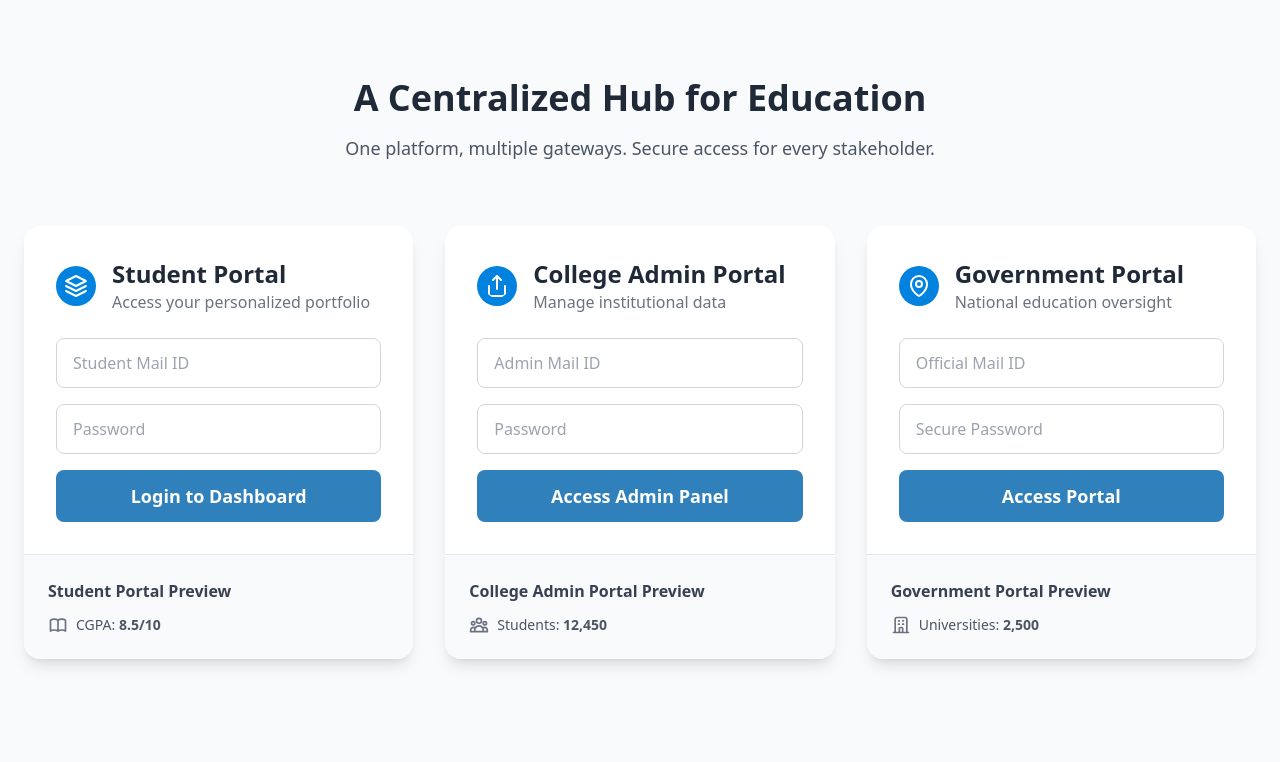
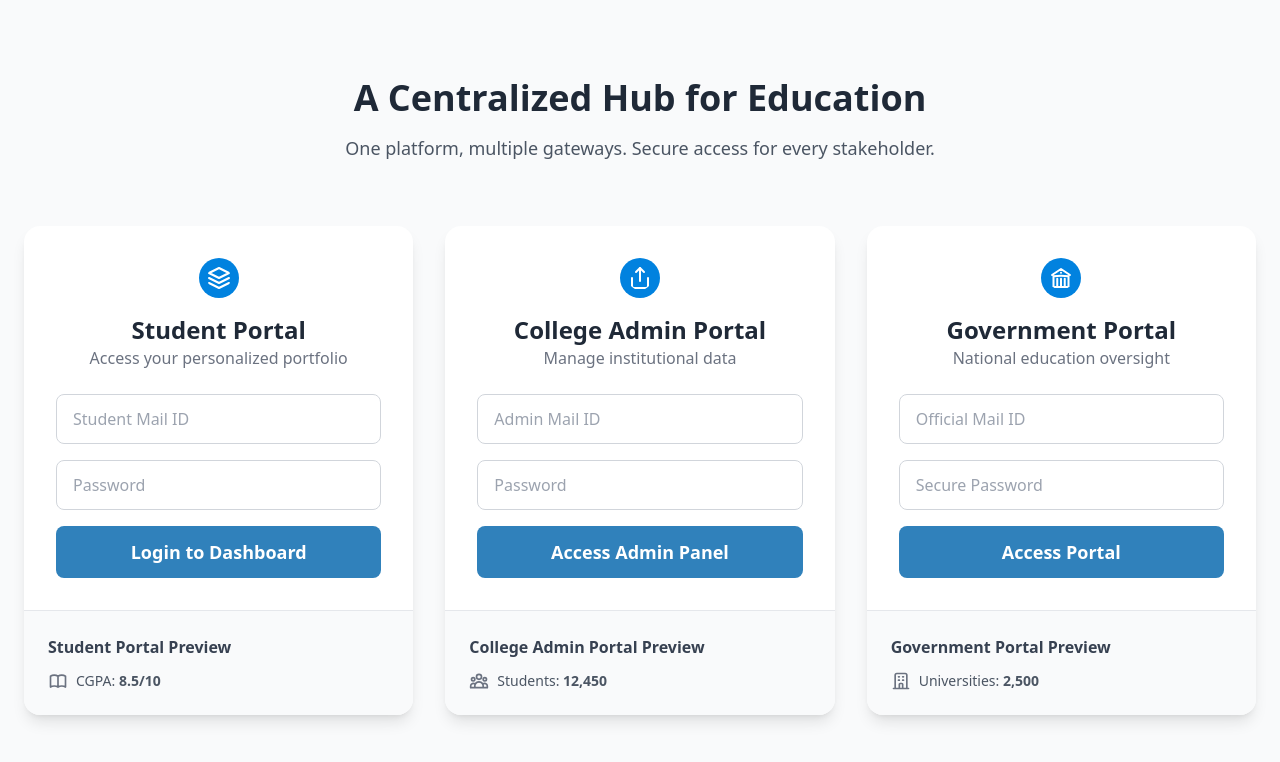
Before and after one commit to PranabeshBasu/UNIFOLIO_PROJECT, a React (Vite) app in the folder FRONTEND/: page / in a window 1280 px wide. Shown: the part 562-1324 px from the top of the page. Built offline with nearby package versions, Linux system fonts and the light colour scheme.

Commit message:
UI changes for Landing page and Sign UP page

```diff
--- a/FRONTEND/src/components/LandingPage/Portals.jsx
+++ b/FRONTEND/src/components/LandingPage/Portals.jsx
@@ -1,7 +1,7 @@
 import React from "react";
 import { useNavigate } from "react-router-dom";
 
-// --- SVG Icons (same as before) ---
+// --- SVG Icons (Size adjusted) ---
 const StudentIcon = () => (
   <svg xmlns="http://www.w3.org/2000/svg" className="h-10 w-10 text-white bg-[#0182DF] p-2 rounded-full" viewBox="0 0 24 24" fill="none" stroke="currentColor" strokeWidth="2" strokeLinecap="round" strokeLinejoin="round">
     <path d="M12 2L2 7l10 5 10-5-10-5z" />
@@ -16,12 +16,14 @@ const AdminIcon = () => (
     <line x1="12" y1="2" x2="12" y2="15" />
   </svg>
 );
+
+// --- Government Icon (Updated) ---
 const GovernmentIcon = () => (
-  <svg xmlns="http://www.w3.org/2000/svg" className="h-10 w-10 text-white bg-[#0182DF] p-2 rounded-full" viewBox="0 0 24 24" fill="none" stroke="currentColor" strokeWidth="2" strokeLinecap="round" strokeLinejoin="round">
-    <path d="M12 22s-8-4.5-8-11.8A8 8 0 0 1 12 2a8 8 0 0 1 8 8.2c0 7.3-8 11.8-8 11.8z" />
-    <circle cx="12" cy="10" r="3" />
+  <svg xmlns="http://www.w3.org/2000/svg" className="h-10 w-10 text-white bg-[#0182DF] p-2 rounded-full" fill="none" viewBox="0 0 24 24" stroke="currentColor" strokeWidth="2">
+    <path strokeLinecap="round" strokeLinejoin="round" d="M12 21v-8.25M15.75 21v-8.25M8.25 21v-8.25M3 9l9-6 9 6m-1.5 12V10.332A48.36 48.36 0 0012 9.75c-2.551 0-5.056.2-7.5.582V21M3 21h18M12 6.75h.008v.008H12V6.75z" />
   </svg>
 );
+
 
 // --- Small Preview Icons ---
 const CgpaIcon = () => (
@@ -48,10 +50,10 @@ const PortalCard = ({ icon, title, description, buttonText, buttonColor, idPlace
   };
 
   return (
-    <div className="bg-white rounded-2xl shadow-lg overflow-hidden flex flex-col h-full transition-shadow duration-300 hover:shadow-xl">
-      {/* Content section grows */}
-      <div className="p-8 flex-1 flex flex-col">
-        <div className="flex items-center gap-4 mb-6">
+    <div className="bg-white rounded-2xl shadow-lg overflow-hidden flex flex-col h-full transition-shadow duration-300 hover:shadow-2xl hover:shadow-blue-300/40">
+      {/* Content section grows and is centered */}
+      <div className="p-8 flex-1 flex flex-col text-center"> {/* Centered content */}
+        <div className="flex flex-col items-center gap-4 mb-6"> {/* Centered icon and text block */}
           {icon}
           <div>
             <h3 className="text-2xl font-bold text-gray-800">{title}</h3>
--- a/FRONTEND/src/pages/SignupPage.jsx
+++ b/FRONTEND/src/pages/SignupPage.jsx
@@ -50,13 +50,19 @@ const SignupPage = () => {
       }}
     >
       {/* Increased opacity for the overlay */}
-      <div className="absolute inset-0 bg-black bg-opacity-40"></div> {/* ✨ Change is here */}
+      <div className="absolute inset-0 bg-black bg-opacity-40"></div>
 
-      {/* Form Card */}
-      <div className="relative bg-white shadow-xl rounded-2xl p-8 max-w-md w-full z-10 shadow-gray-400">
-        <h1 className="text-2xl font-bold text-center text-blue-600 mb-6">
+      {/* Form Card with hover effect */}
+      <div className="relative bg-white rounded-2xl p-8 max-w-md w-full z-10 transition-shadow duration-300 hover:shadow-2xl hover:shadow-blue-300/50">
+
+        {/* Unifolio Text */}
+        <h1 className="text-5xl font-bold text-center text-blue-600 mb-4">
+          Unifolio
+        </h1>
+
+        <h2 className="text-2xl font-bold text-center text-gray-700 mb-6">
           Sign Up
-        </h1>
+        </h2>
         <form onSubmit={handleSubmit} className="space-y-5">
           {/* Email */}
           <div>
```
